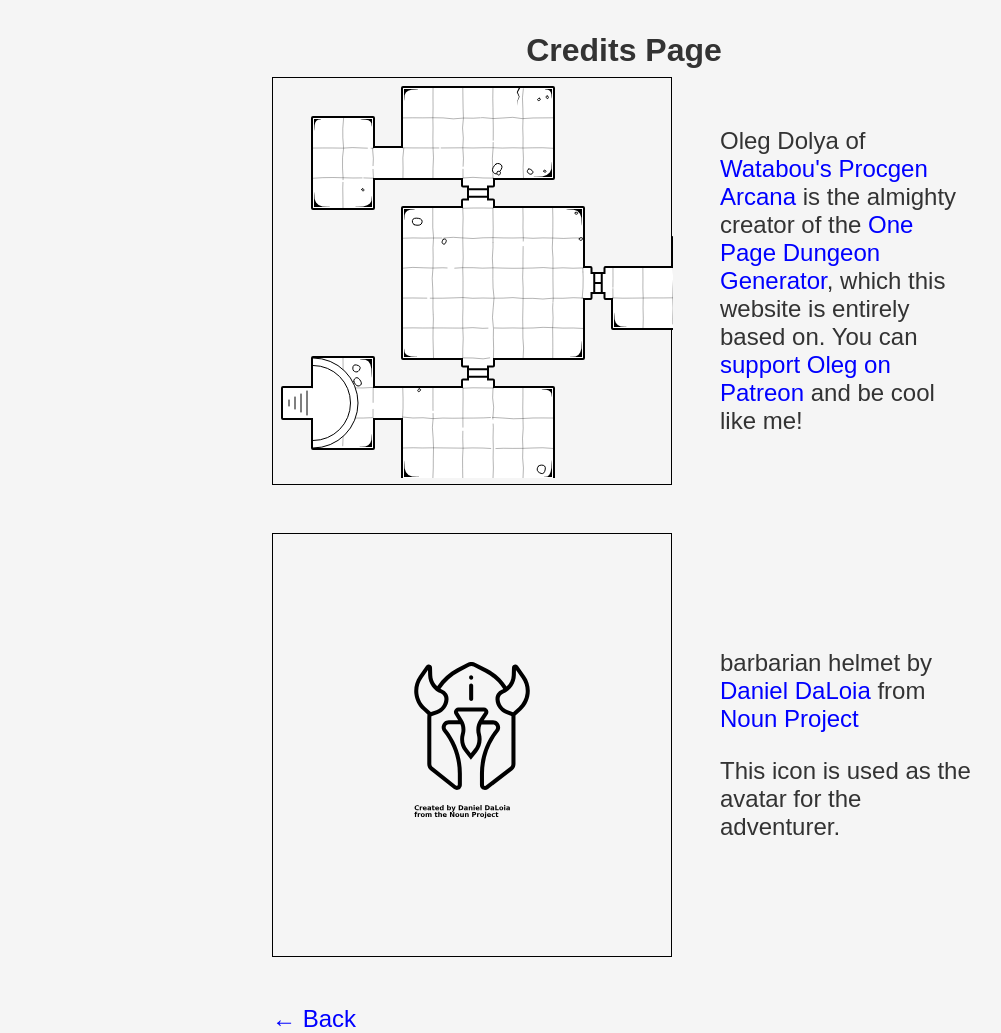
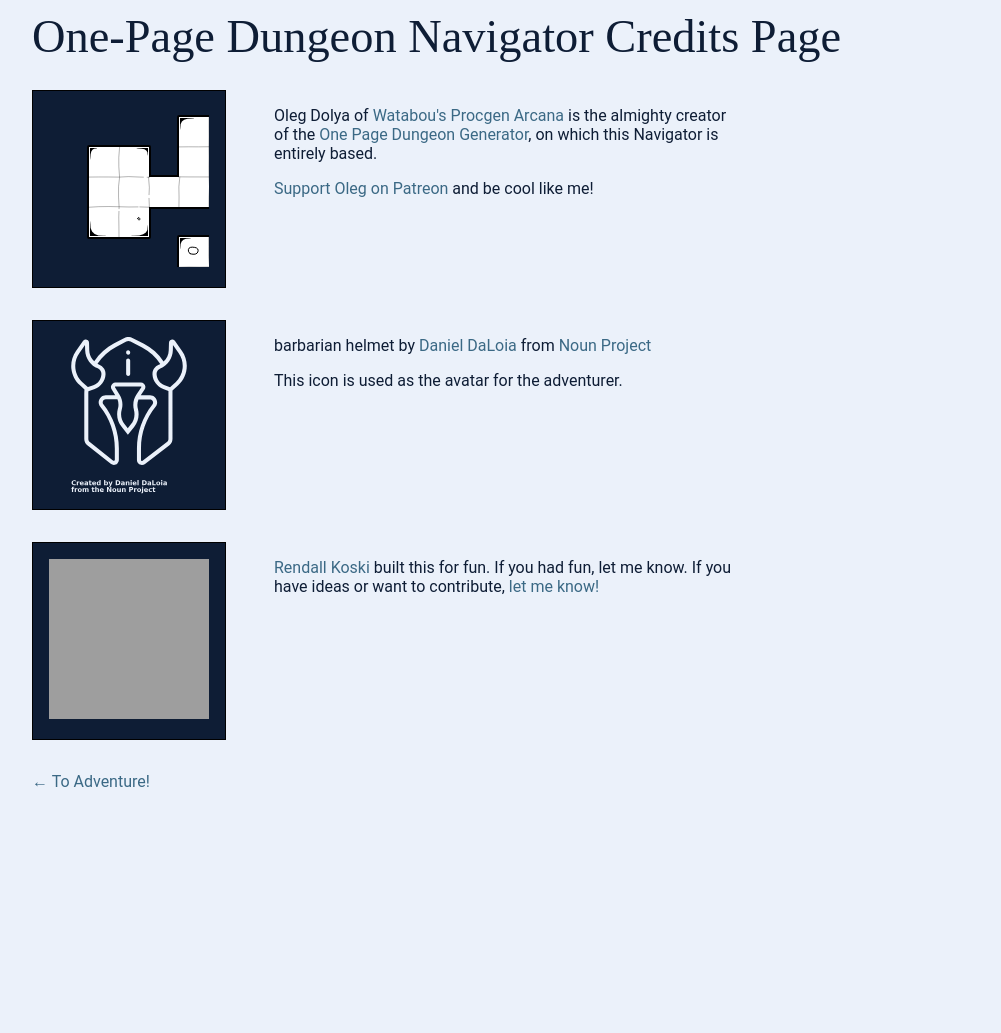
Before and after one commit to rendall/one-page-dungeon-navigator, a website built with webpack: page static/credits.html in a window 1280 px wide. Shown: the whole page, without its empty margins (16-1017 px from the left). After the commit the page ends 816 px from the top, so only its background shows below. Built offline with nearby package versions, Linux system fonts and the light colour scheme; grey boxes are pictures that could not be loaded; a web font is replaced by a local one.

Commit message:
Improve color and layout

```diff
--- a/src/index.ts
+++ b/src/index.ts
@@ -269,31 +269,23 @@
   normalizeMapSvg(svg)
   addMaskLayerToMap(svg)
   addAvatarLayer(svg)
-
-
+  const resizeEventListener = () => centerAvatar()
+  window.addEventListener("resize", resizeEventListener)
 
   // init dungeon
   const dungeon = parseDungeon(dungeonData)
   const paths = getSVGPaths()
   const revealPath = revealPathFunc(paths)
   const presentResult = presentResultFunc(revealPath)
-
   const inputToGame = game(dungeon)
-
-  const resizeEventListener = () => centerAvatar()
-
-
-  window.addEventListener("resize", resizeEventListener)
-
   const initResult = inputToGame("INIT")
   presentResult(initResult)
   printMessage(INSTRUCTIONS)
 
   const getNextResult = async (): Promise<GameOutput> => {
-    let onKeyDownListener
     const getNextInput = () =>
       new Promise<string>((resolve) => {
-        onKeyDownListener = (event: KeyboardEvent) => {
+        const onKeyDownListener = (event: KeyboardEvent) => {
           const key = event.key.toLowerCase()
           const isValidKey = /^[a-z#0-9]$/.test(key) || key.startsWith("arrow")
 
@@ -329,7 +321,6 @@
     }
 
     if (result.end && result.action === "quit") {
-      document.removeEventListener("keydown", onKeyDownListener)
       window.removeEventListener("resize", resizeEventListener)
       return result
     } else {
@@ -349,16 +340,6 @@
   return randomOption.value
 }
 
-const resizeDungeonSelect = () => {
-  const select = document.getElementById("dungeon-select") as HTMLSelectElement
-  const footer = document.querySelector("#menu footer") as HTMLElement
-  const maxSize = select.size
-  const rowHeight = Math.ceil(select.clientHeight / select.size)
-  const maxHeight = window.innerHeight - footer.clientHeight
-  const numRows = Math.floor(maxHeight / rowHeight) - 4
-  select.size = Math.min( numRows, maxSize )
-}
-
 const startGame = async () => {
   const selectedDungeon = getSelectedDungeon("dungeon-select")
   const gameDataFiles = await loadFiles(selectedDungeon, onProgress)
@@ -372,8 +353,6 @@
 
   const menuSection = document.querySelector("section#menu")
   menuSection.classList.remove("hide")
-
-  requestAnimationFrame(resizeDungeonSelect)
 }
 
 startButton.addEventListener("click", startGame)
--- a/static/credits.html
+++ b/static/credits.html
@@ -4,107 +4,30 @@
     <meta charset="UTF-8" />
     <title>One Page Dungeon Navigator: Credits Page</title>
     <link rel="stylesheet" href="./dungeon.css" />
-    <style>
-      /* Add some basic styles here */
-      body {
-        font-family: Arial, sans-serif;
-        font-size: 1.5rem;
-        margin: 0;
-        padding: 0;
-      }
-
-      h1 {
-        margin-top: 2rem;
-        font-size: 2rem;
-        text-align: center;
-      }
-
-      main {
-        max-width: 68rem;
-        margin: 0 auto;
-        padding: 0 3rem;
-      }
-
-      article {
-        display: flex;
-        align-items: center;
-        margin-bottom: 3rem;
-      }
-
-      .image-container {
-        width: 25rem;
-        min-width: 25rem;
-        border: 1px solid black;
-        margin-right: 3rem;
-      }
-
-      .helmet {
-        padding: 8rem 0;
-        text-align: center;
-      }
-
-      img {
-        width: 25rem;
-        height: 25rem;
-      }
-
-      article > *:nth-child(2) {
-        flex-grow: 1;
-      }
-
-      svg {
-        height: 10rem;
-        width: 10rem;
-      }
-
-      ul {
-        list-style: none;
-        margin-top: 2rem;
-        padding: 0;
-      }
-
-      li {
-        margin-bottom: 1rem;
-        font-size: 1.2rem;
-      }
-
-      a {
-        color: blue;
-        text-decoration: none;
-      }
-
-      a:hover {
-        text-decoration: underline;
-      }
-
-      @media (max-width: 780px) {
-        article {
-          flex-direction: column;
-        }
-      }
-    </style>
   </head>
 
-  <body>
-    <h1>Credits Page</h1>
+  <body class="credits">
+    <h1>One-Page Dungeon Navigator Credits Page</h1>
     <main>
       <article>
         <div class="image-container"><img src="./credit_dungeon.svg" /></div>
-        <p>
-          Oleg Dolya of
-          <a href="https://watabou.github.io/">Watabou's Procgen Arcana</a> is the almighty creator of the
-          <a href="https://watabou.github.io/one-page-dungeon/">One Page Dungeon Generator</a>, which this website is
-          entirely based on. You can
-          <a href="https://www.patreon.com/watawatabou/">support Oleg on Patreon</a>
-          and be cool like me!
-        </p>
+        <div>
+          <p>
+            Oleg Dolya of
+            <a href="https://watabou.github.io/">Watabou's Procgen Arcana</a> is the almighty creator of the
+            <a href="https://watabou.github.io/one-page-dungeon/">One Page Dungeon Generator</a>, on which this
+            Navigator is entirely based.
+          </p>
+          <p>
+            <a href="https://www.patreon.com/watawatabou/">Support Oleg on Patreon</a>
+            and be cool like me!
+          </p>
+        </div>
       </article>
       <article>
         <div class="image-container helmet">
           <a href="https://thenounproject.com/icon/barbarian-helmet-2855450/">
             <svg
-              width="700pt"
-              height="700pt"
               version="1.1"
               viewBox="0 0 700 700"
               xmlns="http://www.w3.org/2000/svg"
@@ -279,7 +202,19 @@
           <p>This icon is used as the avatar for the adventurer.</p>
         </div>
       </article>
-      <footer><a href="/">← Back</a></footer>
+      <article>
+        <div class="image-container">
+          <img src="https://www.rendall.dev/images/rendall-360w.png" />
+        </div>
+        <div>
+          <p>
+            <a href="https://rendall.dev">Rendall Koski</a> built this for fun. If you had fun, let me know. If you have
+            ideas or want to contribute,
+            <a href="https://github.com/rendall/one-page-dungeon-navigator/issues/new">let me know!</a>
+          </p>
+        </div>
+      </article>
+      <footer><a href="/">← To Adventure!</a></footer>
     </main>
   </body>
 </html>
--- a/static/dungeon.css
+++ b/static/dungeon.css
@@ -26,6 +26,18 @@
   src: url("https://fonts.gstatic.com/s/roboto/v27/KFOmCnqEu92Fr1Mu4mxP.ttf") format("truetype");
 }
 
+:root {
+  --dark: hsl(216, 59%, 13%);
+  --light: hsl(216, 59%, 95%);
+  --accent-1: #3b6985;
+  --accent-2: #c1d5e0;
+
+  --dark-background-color: var(--dark);
+  --light-background-color: var(--light);
+  --light-text-color: var(--light);
+  --dark-text-color: var(--dark);
+}
+
 * {
   box-sizing: border-box;
 }
@@ -33,8 +45,8 @@
 body {
   font-family: "Roboto", sans-serif;
   font-size: 1rem;
-  background-color: #f5f5f5;
-  color: #333;
+  background-color: var(--light-background-color);
+  color: var(--dark-text-color);
   margin: 0;
   padding: 0;
   height: 100vh;
@@ -63,16 +75,15 @@
 }
 
 h1 {
-  font-size: 2rem;
-}
-
-h1.title {
-  text-align: center;
   font-family: "Grenze";
   font-style: normal;
   font-weight: 500;
   font-size: 2.9rem;
   line-height: 2.6rem;
+}
+
+h1.title {
+  text-align: center;
 }
 
 h2 {
@@ -84,7 +95,7 @@
 }
 
 a {
-  color: #0077cc;
+  color: var(--accent-1);
   text-decoration: none;
 }
 
@@ -93,17 +104,19 @@
 }
 
 button {
-  border: 1px solid #0077cc;
+  border: 1px solid var(--accent-1);
   border-radius: 4px;
-  color: #0077cc;
+  color: var(--dark-text-color);
+  background-color: var(--light-text-color);
   cursor: pointer;
   font-size: 1rem;
   padding: 0.5rem 1rem;
 }
 
 button:hover {
-  background-color: #0077cc;
-  color: #fff;
+  background-color: var(--dark-background-color);
+  color: var(--light-text-color);
+  font-weight: bold;
 }
 
 p.story {
@@ -146,7 +159,6 @@
 }
 
 #message-container {
-  background-color: white;
   width: 25rem;
   height: 100vh;
   overflow: hidden;
@@ -183,16 +195,33 @@
   order: -1;
   margin-right: 2rem;
   height: calc(100vh - 2rem);
-  display:flex;
+  display: flex;
   flex-direction: column;
   padding: 0 1rem;
   width: 25rem;
-  background-color: lightgray;
+  color: var(--light-text-color);
+  font-weight: bold;
+  background-color: var(--dark-background-color);
+}
+
+#menu section#select > h3 {
+  display: flex;
+  justify-content: space-between;
+  align-items: center;
+}
+
+#menu select#dungeon-select {
+  margin-bottom: 2rem;
+  background-color: var(--light-background-color);
 }
 
 #menu #dungeon-select option {
   font-size: 1rem;
-  margin-bottom: 0.5rem;
+}
+
+#menu #dungeon-select option::selection {
+  background-color: var(--dark-background-color);
+  color: var(--light-text-color);
 }
 
 #menu footer {
@@ -202,6 +231,52 @@
   padding: 0 1rem;
   display: flex;
   align-items: center;
+}
+
+body.credits {
+  overflow: unset;
+}
+
+.credits h1 {
+  margin-bottom: 2rem;
+  padding: 0 3rem;
+}
+
+.credits main {
+  padding: 0 3rem;
+}
+
+.credits article {
+  display: flex;
+  align-items: flex-start;
+  margin-bottom: 2rem;
+}
+
+.credits .image-container {
+  border: 1px solid black;
+  margin-right: 3rem;
+  padding: 1rem;
+  background-color: var(--dark-background-color);
+}
+
+.credits .helmet {
+  padding-bottom: 0.5rem;
+}
+
+.credits svg,
+.credits img {
+  width: 10rem;
+  height: 10rem;
+}
+
+.credits svg {
+  fill: var(--light-text-color);
+}
+
+@media (max-width: 780px) {
+  .credits article {
+    flex-direction: column;
+  }
 }
 
 /* a touchscreen implies a virtual keyboard */
```
Also changed, not shown: src/index.html (+1 -1 lines).
